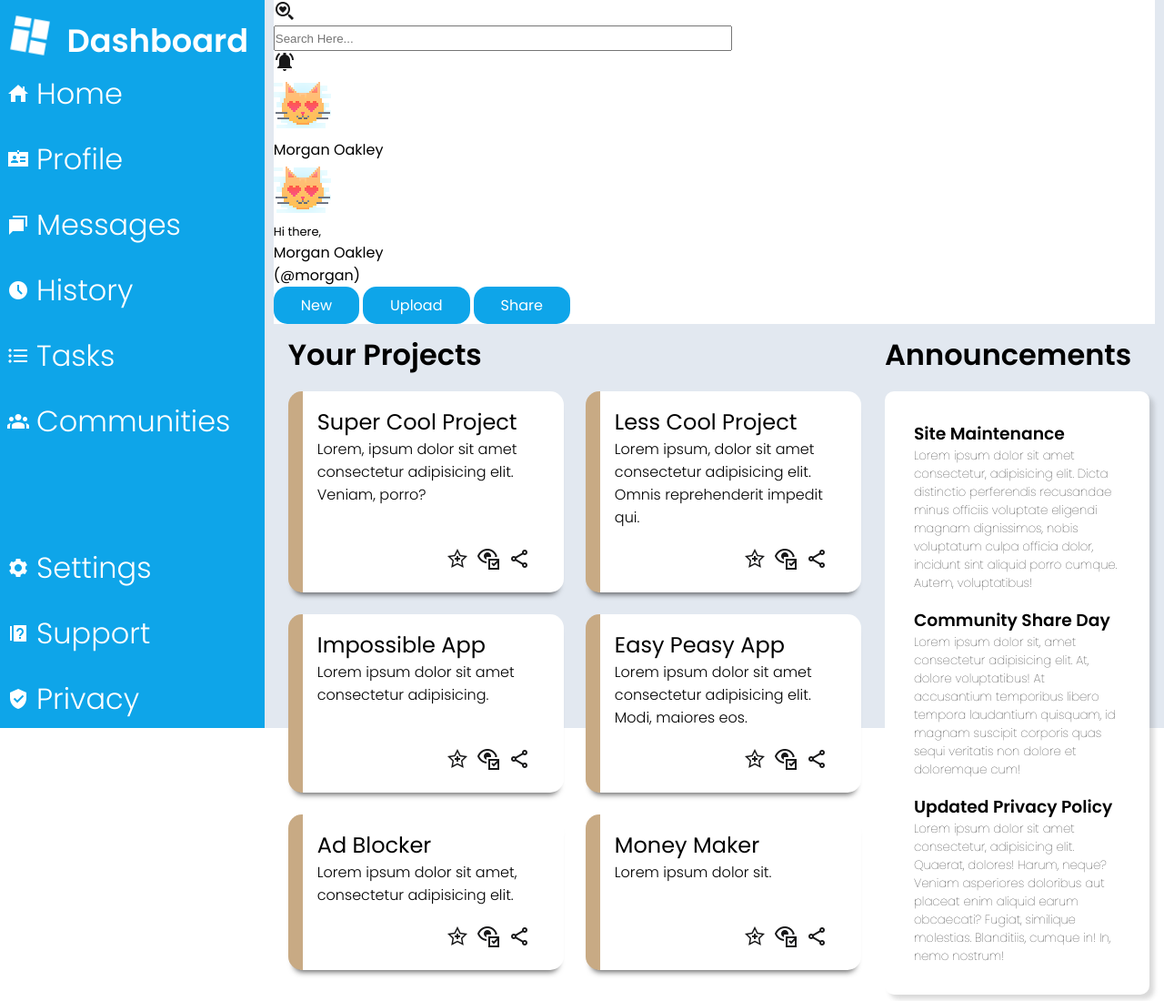
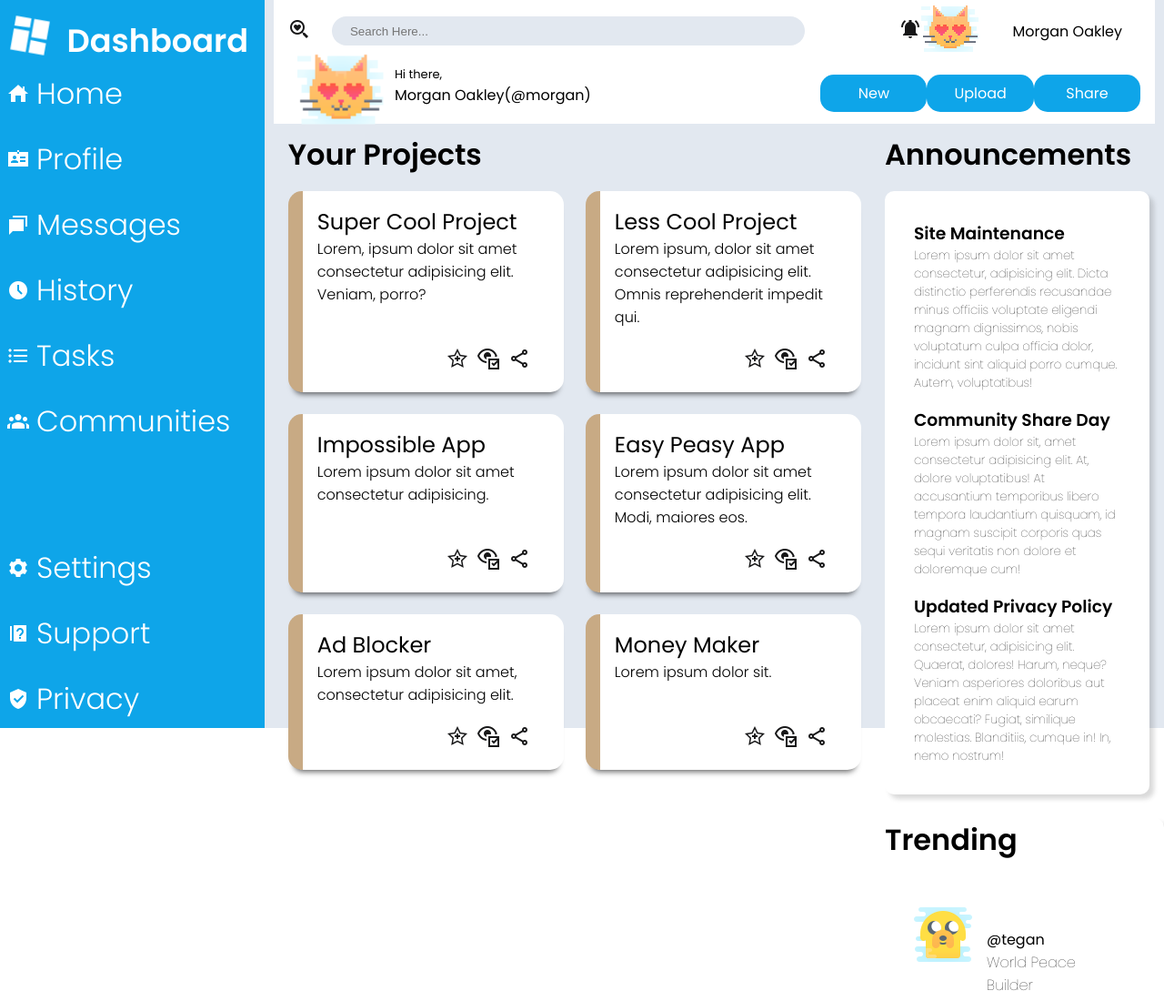
Before and after one commit to JustWaveThings/admin-dashboard, a plain HTML site: page index.html in a window 1280 px wide. Shown: the top 1100 px of the page at 91% size. Drawn offline with Linux system fonts and the light colour scheme.

Commit message:
Continued to arrange css-grid items

```diff
--- a/index.html
+++ b/index.html
@@ -21,14 +21,14 @@
                 <div class="user-icon"><img class="large-icon" src="img/icons8-Cute Clipart-Pixel Cat.png" alt="fat cat"></img></div>
                 <div class="greet-cont">
                     <div class="greeting">Hi there,</div>
-                    <div class="user-fullname">Morgan Oakley</div>
-                    <div class="user-handle">(@morgan)</div>
+                    <div class="name-handle">
+                        <div class="user-fullname">Morgan Oakley</div>
+                        <div class="user-handle">(@morgan)</div>
+                    </div>
                 </div>
-                <div class="button-cont">
-                    <div class="button new">New</div>
-                    <div class="button upload">Upload</div>
-                    <div class="button share ">Share</div>
-                </div>
+                <div class="button new">New</div>
+                <div class="button upload">Upload</div>
+                <div class="button share-big ">Share</div>
             </div>
         </div>
         <div class="sidebar">
--- a/style.css
+++ b/style.css
@@ -58,10 +58,6 @@ p.tag-text {
     font-weight: 100;
 }
 
-.greeting {
-    font-size: small;
-}
-
 .dashboard-logo {
     rotate: 10deg;
 }
@@ -86,9 +82,68 @@ p.tag-text {
 } */
 
 .header {
-
     grid-area: 1 / 2;
     background-color: #fff;
+    display: grid;
+    grid-template-columns: 1fr;
+    grid-template-rows: 1fr 1fr;
+}
+.top-header {
+    grid-row: 1;
+    display: grid;
+    grid-template-columns: 1fr 5fr 1fr 1fr 1fr 3fr;
+    align-items: center;
+}
+
+.top-header > .search-btn {
+    justify-self: flex-end;
+    margin-right: 1.5em;
+}
+
+.top-header > .user-fullname {
+    grid-column: 6;
+    justify-self: center;
+}
+.top-header > .user-icon {
+    grid-column: 5;
+    justify-self: flex-end;
+}
+.top-header > .notification-icon {
+    grid-column: 4;
+    justify-self: flex-end;
+}
+.bottom-header {
+    grid-row: 2;
+    display: grid;
+    grid-template-columns: 1fr 4fr repeat(3, 1fr);
+    align-items: center;
+    margin: 0 1em 0 1em;
+}
+.bottom-header > .user-icon {
+    justify-self: center;
+    transform: scale(150%);
+}
+.greet-cont {
+    display: grid;
+    grid-template-columns: 1fr;
+    grid-template-rows: 1fr 2fr;
+}
+.greeting {
+    font-size: small;
+    grid-row: 1;
+}
+.name-handle {
+    display: grid;
+    grid-template-rows: 1fr;
+    grid-template-columns: auto 1fr;
+}
+.greet-cont > .user-fullname {
+    grid-row: 2;
+    grid-column: 1;
+}
+.greet-cont > .user-handle {
+    grid-row: 2;
+    grid-column: 1;
 }
 
 .sidebar {
@@ -168,10 +223,6 @@ p.tag-text {
     grid-row: 4;
 
 }
-
-
-
-
 
 .main {
 
@@ -267,9 +318,18 @@ h1 {
 .tag-text {
     grid-area: 2 / 2;
 }
-
 li {
     list-style: none;
+}
+input.search {
+    background-color: #E2E8F0;
+    border-radius: 30px;
+    border: none;
+    height: 2rem;
+    width: 500px;
+}
+input.search[type=text] {
+    padding-left: 1.5em;
 }
 
 
@@ -287,24 +347,19 @@ li {
     border-radius: 15px;
 
 }
-
 .button:hover,
+.nav:hover {
+    transform: scale(95%);
+}
 .star:hover,
 .watch:hover,
 .share:hover,
-.nav:hover,
 .sm-material-icon:hover {
-    transform: scale(95%);
+    transform: scale(150%);
 }
-
 
 .button:active {
     background-color: green;
     box-shadow: 0 .5px #666;
     transform: translateY(2px);
 }
-
-.search-input input {
-    width: 500px;
-    height: 1.5rem;
-}
```
